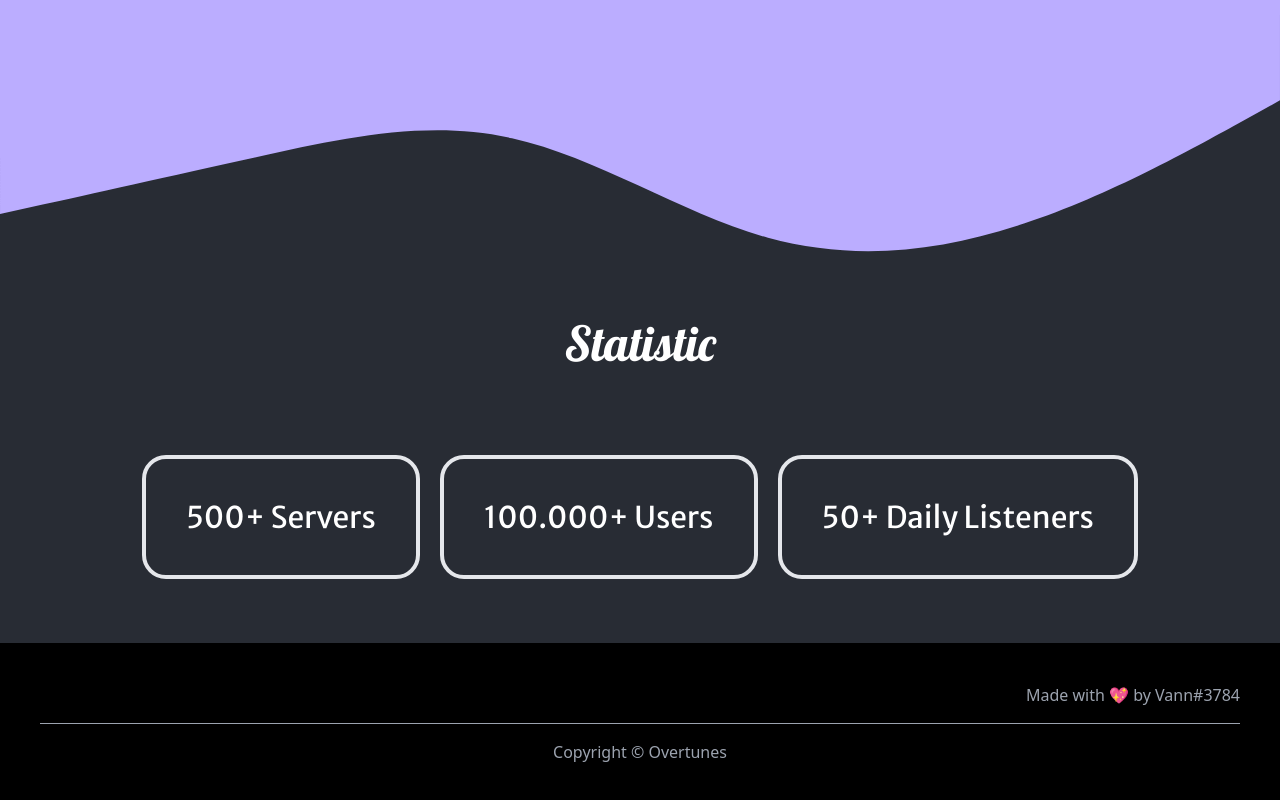
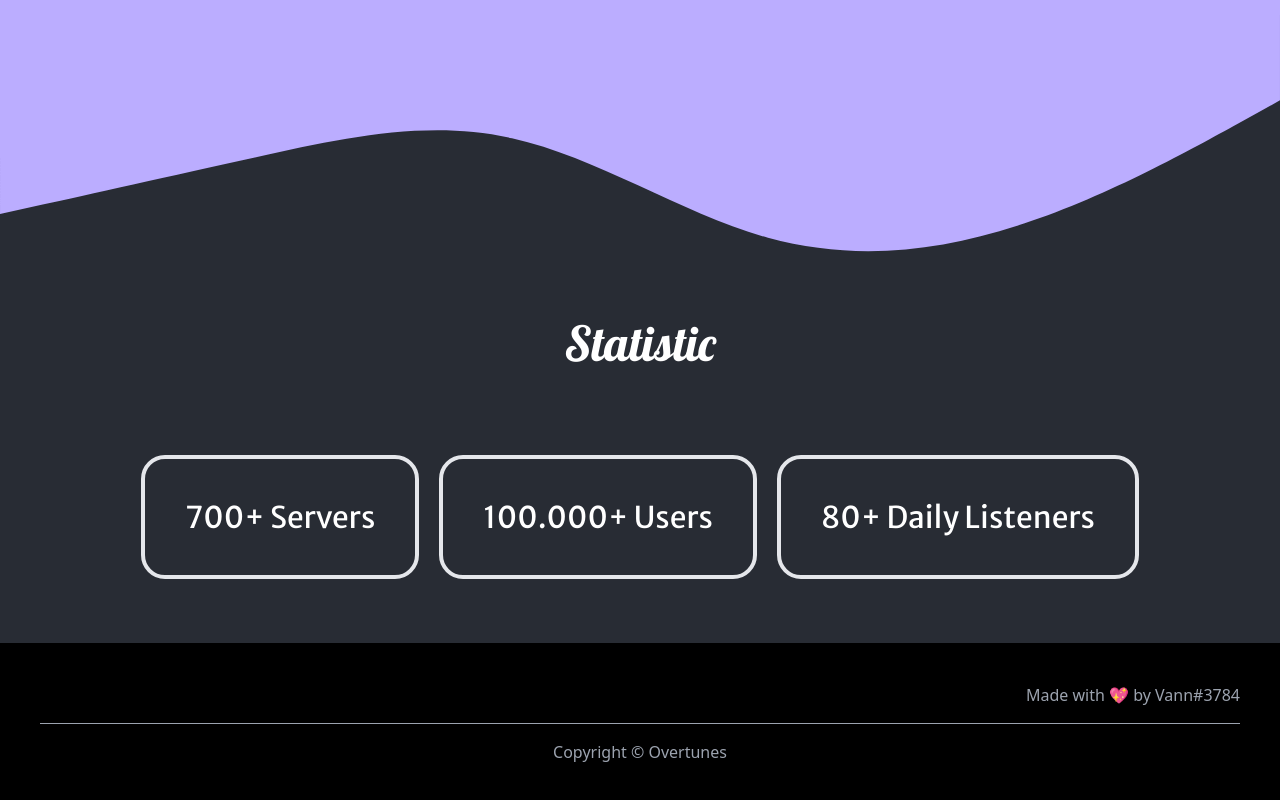
Before and after one commit to overtunes-bot/Overtunes-Website, a React (Create React App) app: page / in a window 1280 px wide. Shown: the part 1921-2721 px from the top of the page. Built offline with nearby package versions, Linux system fonts and the light colour scheme.

Commit message:
feat(home.js): change server

```diff
--- a/src/pages/home.js
+++ b/src/pages/home.js
@@ -65,13 +65,13 @@ function Home() {
 
             <div className="hidden lg:flex mt-6 p-16 justify-center space-x-5 text-center">
                 <div className="border-4 p-10 rounded-3xl">
-                    <p className="text-white text-3xl font-marryweather">500+ Servers</p>
+                    <p className="text-white text-3xl font-marryweather">700+ Servers</p>
                 </div>
                 <div className="border-4 p-10 rounded-3xl">
                     <p className="text-white text-3xl font-marryweather">100.000+ Users</p>
                 </div>
                 <div className="border-4 p-10 rounded-3xl">
-                    <p className="text-white text-3xl font-marryweather">50+ Daily Listeners</p>
+                    <p className="text-white text-3xl font-marryweather">80+ Daily Listeners</p>
                 </div>
             </div>
         </>
```
